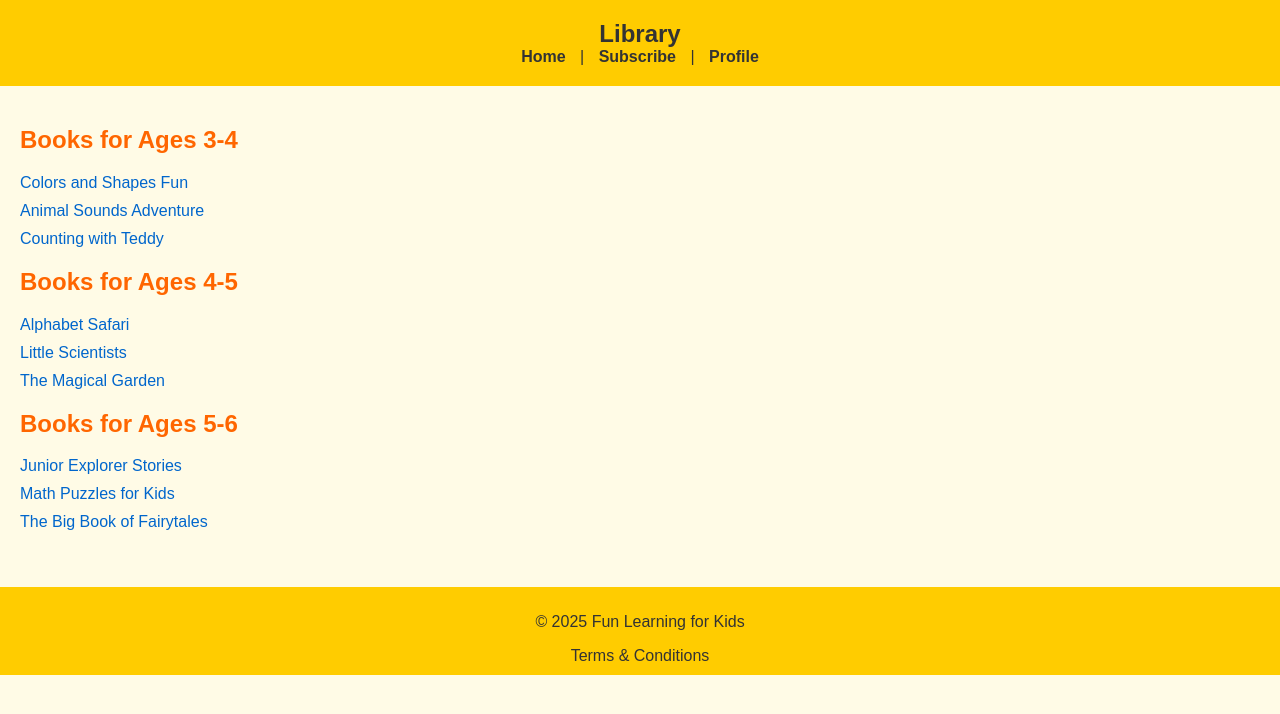
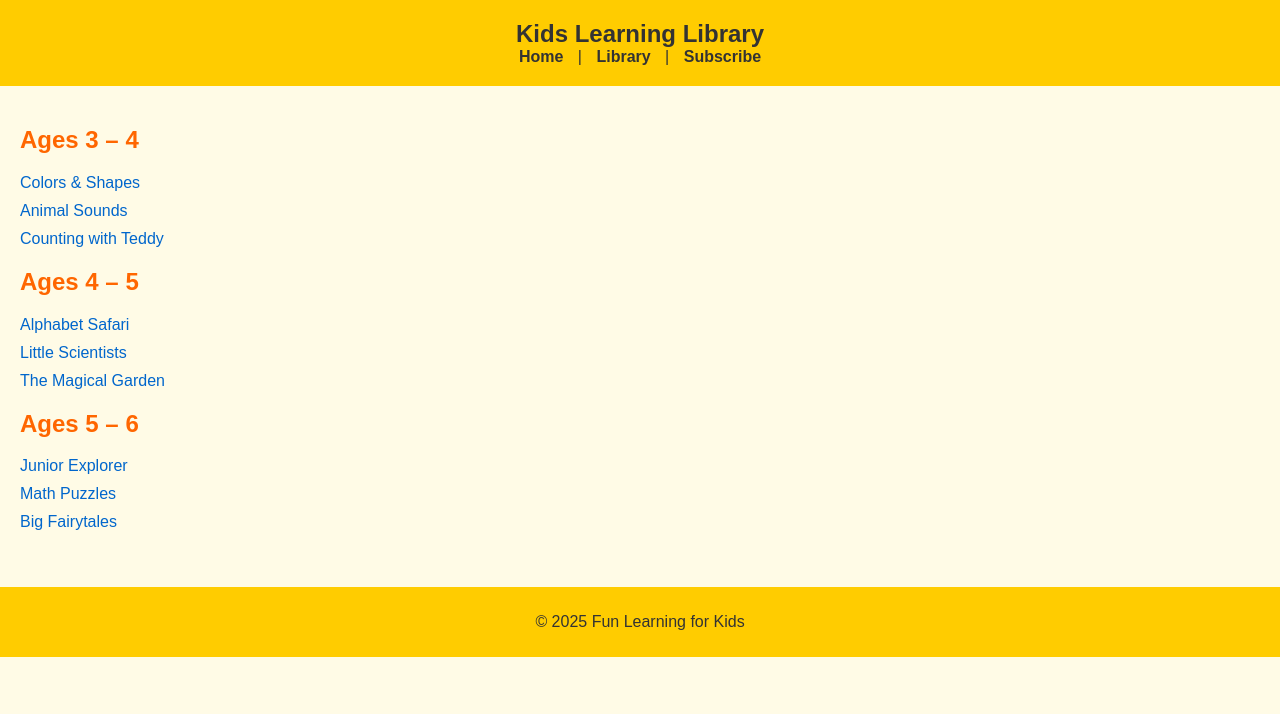
Before and after one commit to Riobaernest/kindergarten-learning-site, a plain HTML site: page books.html in a window 1280 px wide. Drawn offline with Linux system fonts and the light colour scheme; files that its build step writes are made by us from their sources; files whose address does not match are found by name.

Commit message:
Refactor books.html structure and content

```diff
--- a/books.html
+++ b/books.html
@@ -7,29 +7,31 @@
     <link rel="stylesheet" href="css/style.css">
 </head>
 <body>
+
 <header>
-        <h1>Library</h1>
+    <h1>Kids Learning Library</h1>
     <nav>
         <a href="index.html">Home</a> |
-            <a href="subscribe.html">Subscribe</a> |
-            <a href="profile.html">Profile</a>
+        <a href="books.html">Library</a> |
+        <a href="subscribe.html">Subscribe</a>
     </nav>
 </header>
 
 <main>
-        <!-- Ages 3-4 -->
+
+    <!-- Ages 3–4 -->
     <section>
-            <h2>Books for Ages 3-4</h2>
+        <h2>Ages 3 – 4</h2>
         <ul>
-                <li><a href="assets/books/colors_and_shapes.pdf" target="_blank">Colors and Shapes Fun</a></li>
-                <li><a href="assets/books/animal_sounds.pdf" target="_blank">Animal Sounds Adventure</a></li>
+            <li><a href="assets/books/colors_and_shapes.pdf" target="_blank">Colors & Shapes</a></li>
+            <li><a href="assets/books/animal_sounds.pdf" target="_blank">Animal Sounds</a></li>
             <li><a href="assets/books/counting_with_teddy.pdf" target="_blank">Counting with Teddy</a></li>
         </ul>
     </section>
 
-        <!-- Ages 4-5 -->
+    <!-- Ages 4–5 -->
     <section>
-            <h2>Books for Ages 4-5</h2>
+        <h2>Ages 4 – 5</h2>
         <ul>
             <li><a href="assets/books/alphabet_safari.pdf" target="_blank">Alphabet Safari</a></li>
             <li><a href="assets/books/little_scientists.pdf" target="_blank">Little Scientists</a></li>
@@ -37,20 +39,20 @@
         </ul>
     </section>
 
-        <!-- Ages 5-6 -->
+    <!-- Ages 5–6 -->
     <section>
-            <h2>Books for Ages 5-6</h2>
+        <h2>Ages 5 – 6</h2>
         <ul>
-                <li><a href="assets/books/junior_explorer.pdf" target="_blank">Junior Explorer Stories</a></li>
-                <li><a href="assets/books/math_puzzles.pdf" target="_blank">Math Puzzles for Kids</a></li>
-                <li><a href="assets/books/big_fairytales.pdf" target="_blank">The Big Book of Fairytales</a></li>
+            <li><a href="assets/books/junior_explorer.pdf" target="_blank">Junior Explorer</a></li>
+            <li><a href="assets/books/math_puzzles.pdf" target="_blank">Math Puzzles</a></li>
+            <li><a href="assets/books/big_fairytales.pdf" target="_blank">Big Fairytales</a></li>
         </ul>
     </section>
+
 </main>
 
 <footer>
-        <p>&copy; 2025 Fun Learning for Kids</p>
-        <a href="terms.html">Terms & Conditions</a>
+    <p>© 2025 Fun Learning for Kids</p>
 </footer>
 
 <script src="js/main.js"></script>
```
Lines whose indentation alone changed are shown as unchanged.
